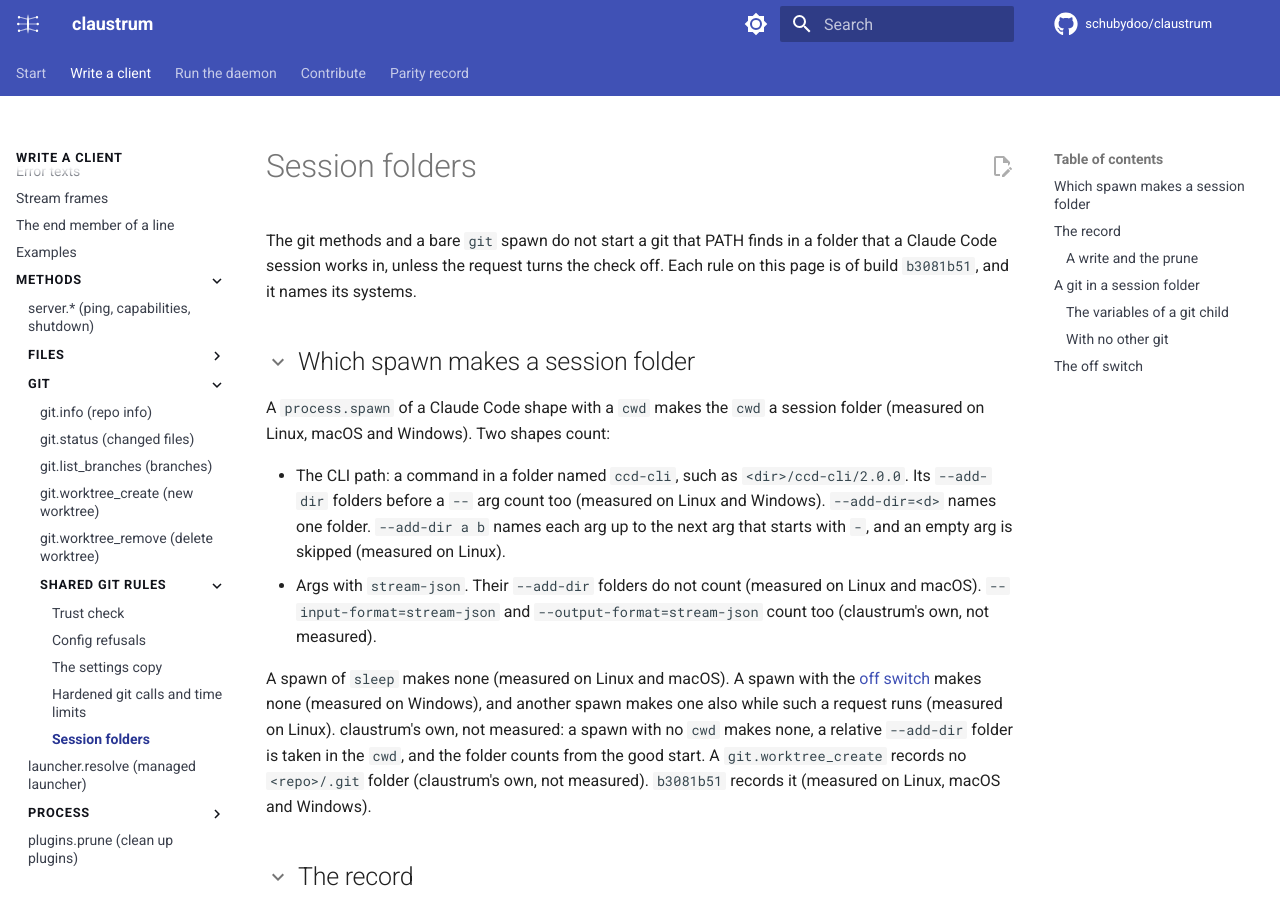
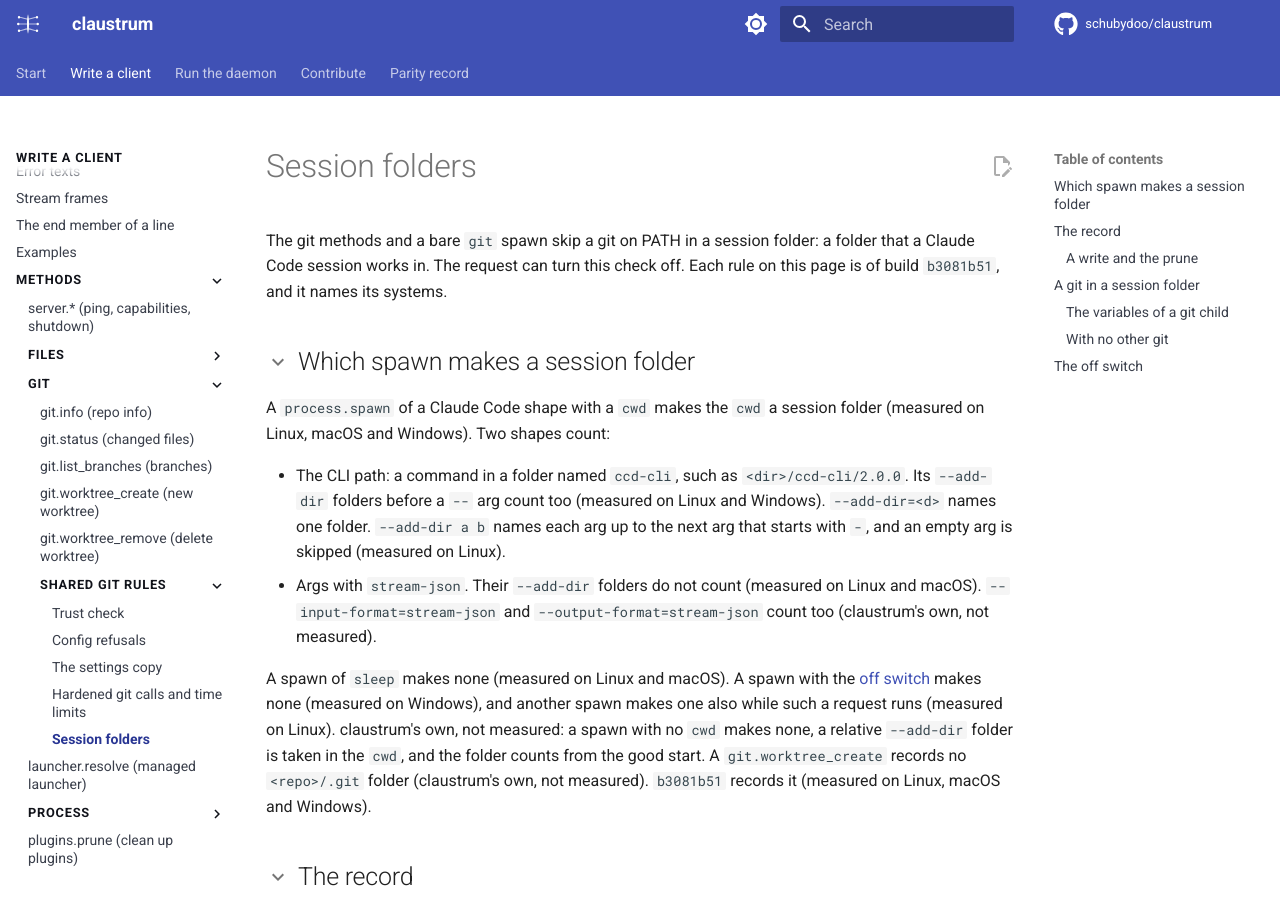
Before and after one commit to schubydoo/claustrum, an MkDocs documentation site: the page built from docs/protocol/git-rules-session-folders.md, in a window 1280 px wide and 900 px high. Built offline with MkDocs 1.6.1 and Material for MkDocs 9.7.7, drawn with Linux system fonts in a browser that asks for light colours; comment, search, counter and statistics services are not loaded.

Commit message:
docs: shorten the session-folders intro
Co-Authored-By: Claude Opus 5.5 <noreply@anthropic.com>

```diff
--- a/docs/protocol/git-rules-session-folders.md
+++ b/docs/protocol/git-rules-session-folders.md
@@ -1,7 +1,7 @@
 # Session folders
 
-The git methods and a bare `git` spawn do not start a git that PATH finds in a folder that a
-Claude Code session works in, unless the request turns the check off. Each rule on this page is of build `b3081b51`, and it names its systems.
+The git methods and a bare `git` spawn skip a git on PATH in a session folder: a folder
+that a Claude Code session works in. The request can turn this check off. Each rule on this page is of build `b3081b51`, and it names its systems.
 
 ## Which spawn makes a session folder
 
```
